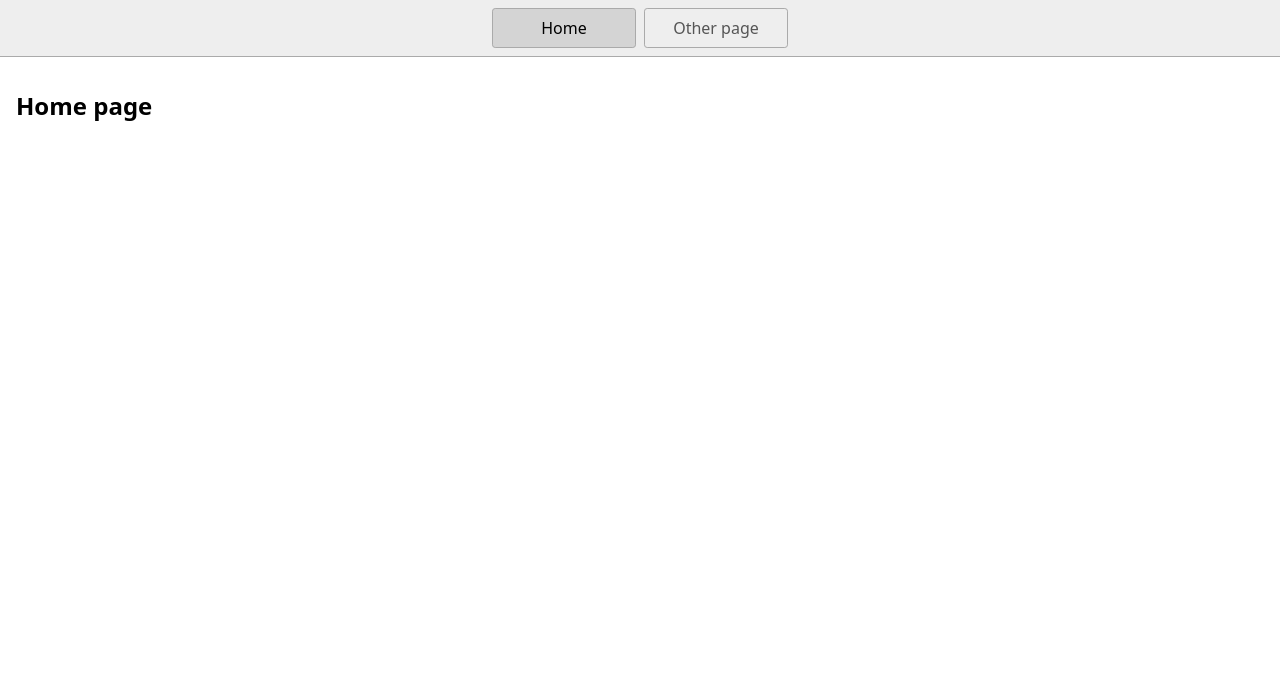
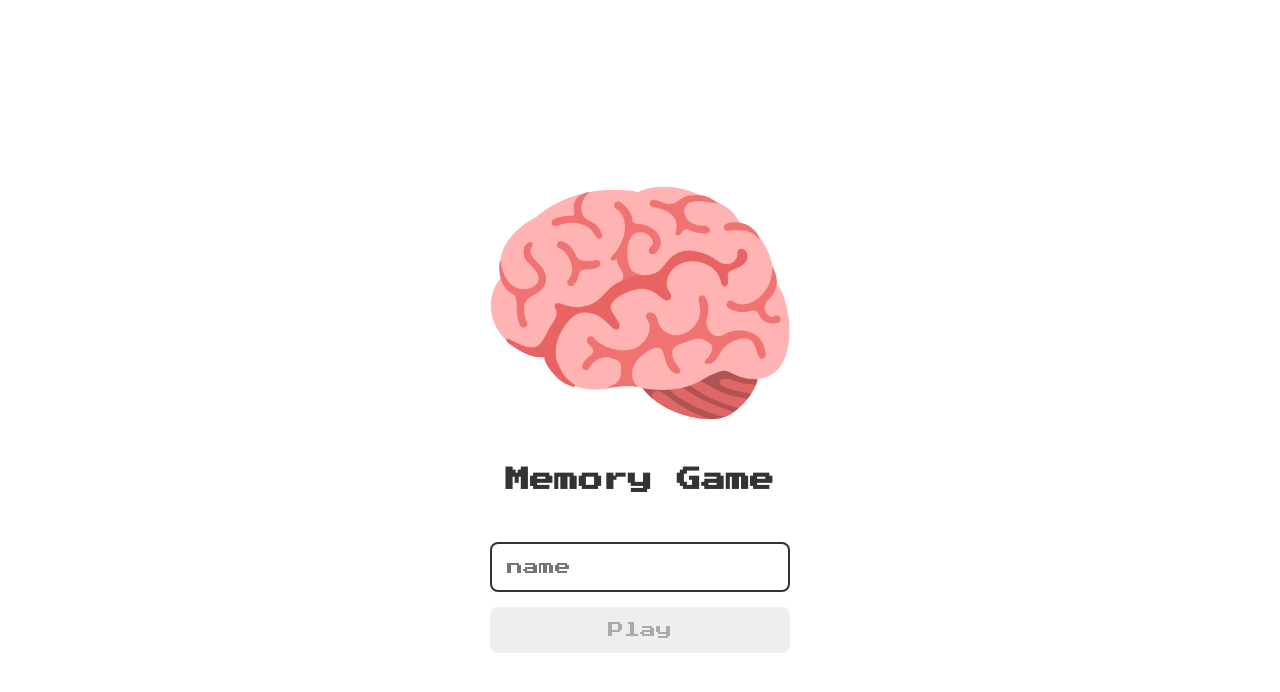
Before and after one commit to Isganzella/memory_card_game, a website: page index.html in a window 1280 px wide. Drawn offline with Linux system fonts and the light colour scheme; files that its build step writes are made by us from their sources.

Commit message:
Pagina de login com validacao de nome

```diff
--- /dev/null
+++ b/css/login.css
@@ -0,0 +1,52 @@
+.login__form{
+    display: flex;
+    flex-direction: column;
+    justify-content: center;
+    height: 100vh;
+    align-items: center;
+}
+
+.login__header{
+    align-items: center;
+    display: flex;
+    flex-direction: column;
+    justify-content: center;
+    margin-bottom: 50px;
+}
+
+.login__header img{
+    width: 320px;
+}
+
+.login__header h1{
+    color: #333;
+    font-size: 1.53em;
+}
+
+.login__input{
+    border: 2px solid #333;
+    border-radius: 8px;
+    color: #333;
+    font-size: 1em;
+    margin-bottom: 15px;
+    max-width: 300px;
+    width: 100%;
+    outline: none;
+    padding: 15px;
+}
+
+.login__btn{
+    background-color: #ee665c;
+    border-radius: 8px;
+    color: #fff;
+    font-size: 1em;
+    max-width: 300px;
+    width: 100%;
+    padding: 15px;
+    cursor: pointer;
+}
+
+.login__btn:disabled{
+    background-color: #eee;
+    color: #aaa;
+}
--- /dev/null
+++ b/css/reset.css
@@ -0,0 +1,11 @@
+@import url('https://fonts.googleapis.com/css2?family=Poppins:ital,wght@0,100;0,200;0,300;0,400;0,500;0,600;0,700;0,800;0,900;1,100;1,200;1,300;1,400;1,500;1,600;1,700;1,800;1,900&family=Press+Start+2P&display=swap');
+
+*{
+    margin: 0;
+    padding: 0;
+    box-sizing: border-box;
+    list-style: none;
+    border: none;
+    text-decoration: none;
+    font-family: "Press Start 2P", serif;
+}
--- a/index.html
+++ b/index.html
@@ -4,20 +4,21 @@
     <title>Home</title>
     <meta charset="UTF-8" />
     <meta name="viewport" content="width=device-width" />
-    <!--
-      Need a visual blank slate?
-      Remove all code in `styles.css`!
-    -->
-    <link rel="stylesheet" href="styles.css" />
-    <script type="module" src="script.js"></script>
+    <link rel="stylesheet" href="./css/login.css" />
+    <link rel="stylesheet" href="./css/reset.css">
+    <script defer src="./js/login.js"></script>
   </head>
   <body>
-    <nav>
-      <a href="/" aria-current="page">Home</a>
-      <a href="/page2.html">Other page</a>
-    </nav>
-    <main>
-      <h1>Home page</h1>
-    </main>
+
+    <form action="" class="login__form">
+      <div class="login__header">
+        <img src="./images/brain.png" alt="Brain">
+        <h1>Memory Game</h1>
+      </div>
+      <input type="text" placeholder="name" class="login__input">
+      <button type="submit" class="login__btn" disabled>Play</button>
+    </form>
+
+    <script type="module" src="script.js"></script>
   </body>
 </html>
--- /dev/null
+++ b/js/login.js
@@ -0,0 +1,22 @@
+const input  = document.querySelector('.login__input');
+const button = document.querySelector('.login__btn');
+const form = document.querySelector('.login__form');
+
+
+const validateInput = ({target}) =>{
+    if(target.value.length > 2){
+        button.removeAttribute('disabled');
+    }else{
+        button.setAttribute('disabled', '');
+    }
+}
+
+const handleSubmit = (event) =>{
+    event.preventDefault();
+    localStorage.setItem('player', input.value);
+    window.location = 'pages/game.html';
+
+}
+
+input.addEventListener('input', validateInput);
+form.addEventListener('submit', handleSubmit);
```
Also changed, not shown: pages/game.html (added, +11 -0 lines).
